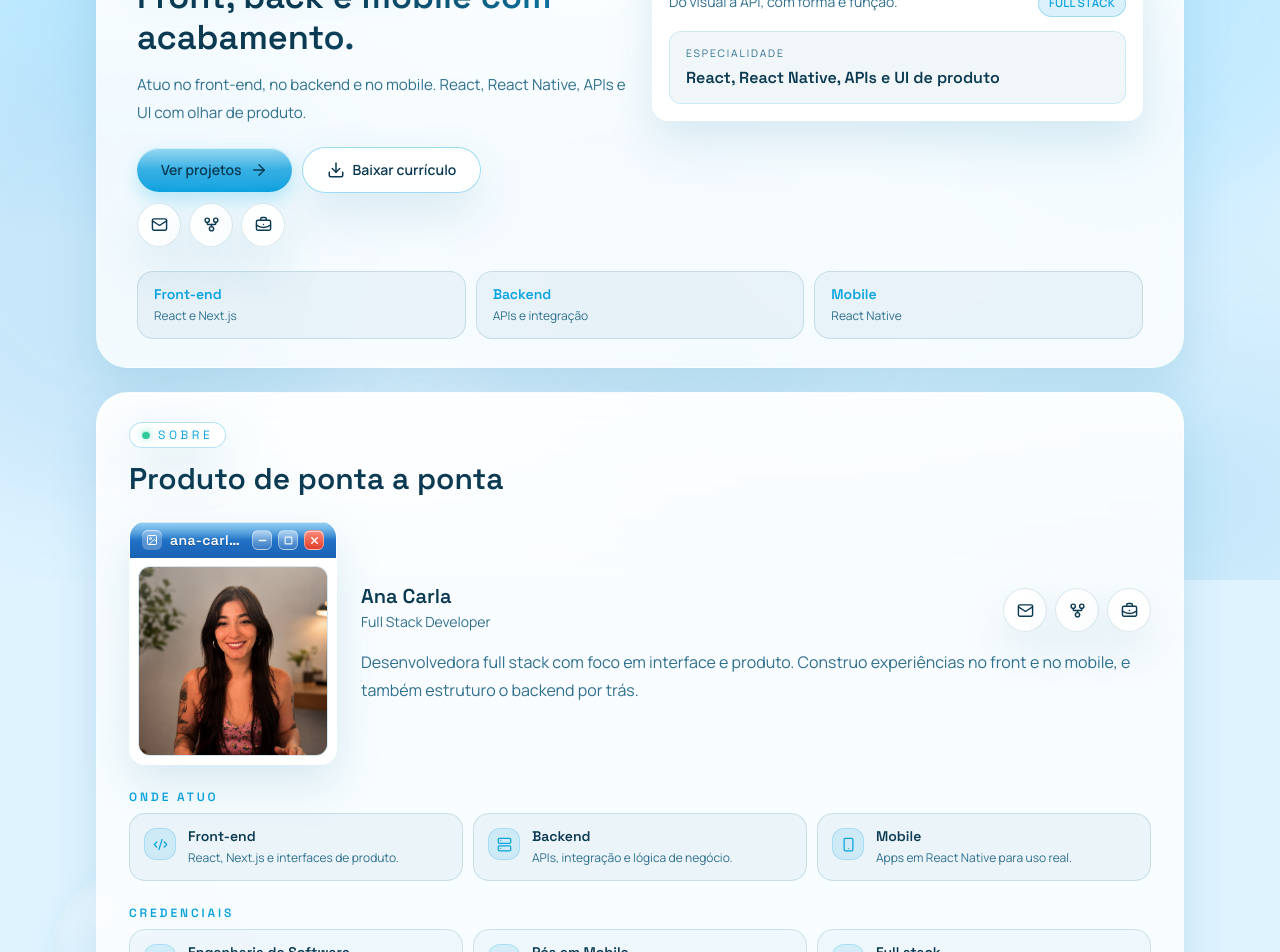
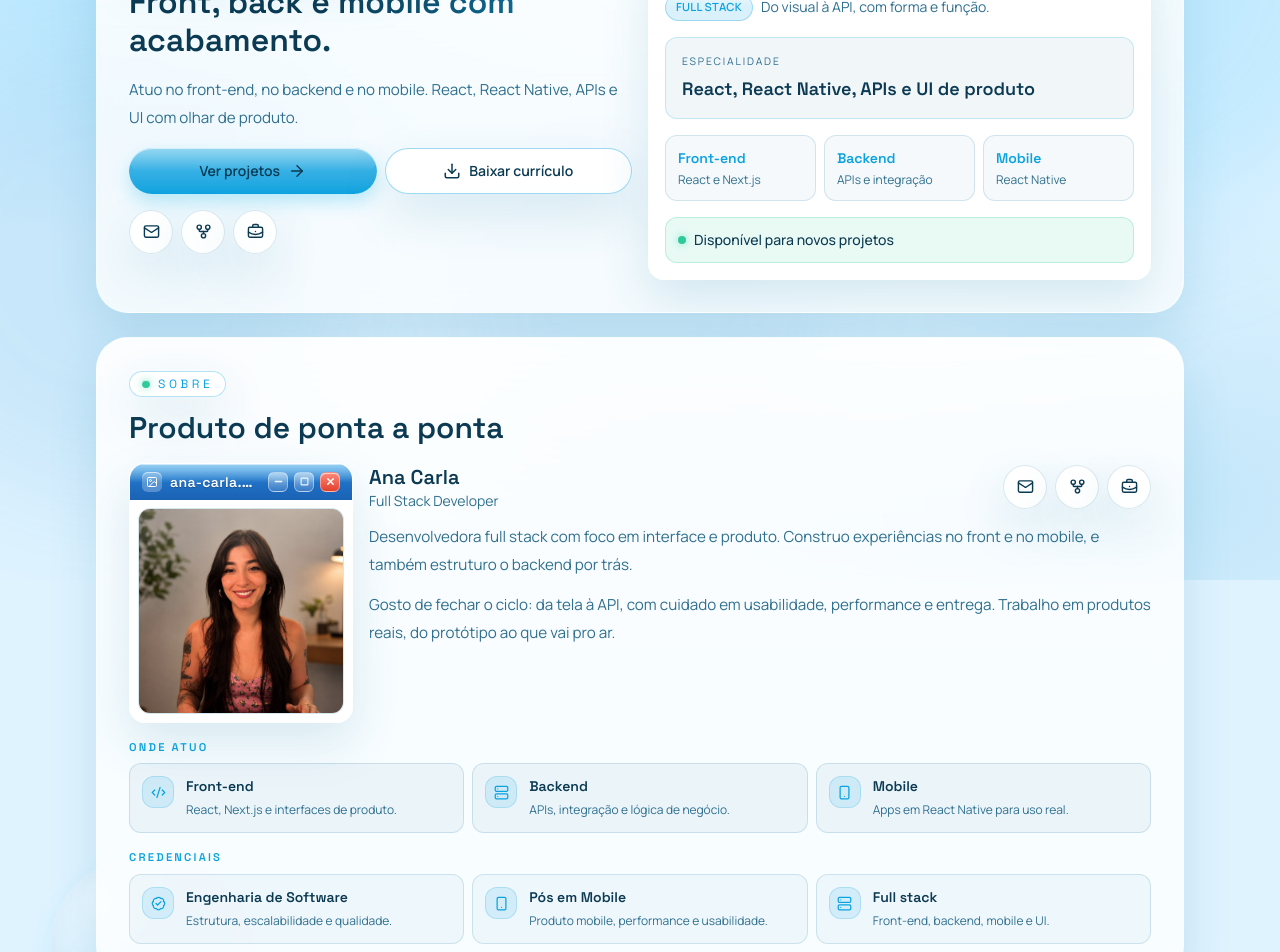
Before and after one commit to anacarlapaiva/portifolio_site, a Next.js app: page / in a window 1280 px wide. Shown: the part 220-1172 px from the top of the page. Built offline with nearby package versions, Linux system fonts and the light colour scheme.

Commit message:
style: espaçamento geral

```diff
--- a/src/features/portfolio/content.ts
+++ b/src/features/portfolio/content.ts
@@ -75,6 +75,7 @@ export type PortfolioContent = {
     specialtyLabel: string;
     specialtyValue: string;
     specialtyBadge: string;
+    labStatus: string;
   };
   about: {
     eyebrow: string;
@@ -237,6 +238,7 @@ const portfolioContent: Record<Locale, PortfolioContent> = {
       specialtyLabel: "Especialidade",
       specialtyValue: "React, React Native, APIs e UI de produto",
       specialtyBadge: "full stack",
+      labStatus: "Disponível para novos projetos",
     },
     about: {
       eyebrow: "Sobre",
@@ -247,6 +249,7 @@ const portfolioContent: Record<Locale, PortfolioContent> = {
       linkedinAria: "LinkedIn",
       paragraphs: [
         "Desenvolvedora full stack com foco em interface e produto. Construo experiências no front e no mobile, e também estruturo o backend por trás.",
+        "Gosto de fechar o ciclo: da tela à API, com cuidado em usabilidade, performance e entrega. Trabalho em produtos reais, do protótipo ao que vai pro ar.",
       ],
       focusTitle: "Onde atuo",
       focusAreas: [
@@ -474,6 +477,7 @@ const portfolioContent: Record<Locale, PortfolioContent> = {
       specialtyLabel: "Specialty",
       specialtyValue: "React, React Native, APIs, and product UI",
       specialtyBadge: "full stack",
+      labStatus: "Open to new projects",
     },
     about: {
       eyebrow: "About",
@@ -484,6 +488,7 @@ const portfolioContent: Record<Locale, PortfolioContent> = {
       linkedinAria: "LinkedIn",
       paragraphs: [
         "Full stack developer focused on interface and product. I build front-end and mobile experiences, and also structure the backend behind them.",
+        "I like closing the loop: from UI to API, with care for usability, performance, and delivery. I work on real products, from prototype to production.",
       ],
       focusTitle: "Where I work",
       focusAreas: [
@@ -684,6 +689,7 @@ const portfolioContent: Record<Locale, PortfolioContent> = {
       specialtyLabel: "Especialidad",
       specialtyValue: "React, React Native, APIs y UI de producto",
       specialtyBadge: "full stack",
+      labStatus: "Disponible para nuevos proyectos",
     },
     about: {
       eyebrow: "Sobre mí",
@@ -694,6 +700,7 @@ const portfolioContent: Record<Locale, PortfolioContent> = {
       linkedinAria: "LinkedIn",
       paragraphs: [
         "Desarrolladora full stack con foco en interfaz y producto. Construyo experiencias en front y mobile, y también estructuro el backend detrás.",
+        "Me gusta cerrar el ciclo: de la pantalla a la API, con cuidado en usabilidad, performance y entrega. Trabajo en productos reales, del prototipo a producción.",
       ],
       focusTitle: "Dónde actúo",
       focusAreas: [
--- a/src/features/portfolio/sections/about-section.tsx
+++ b/src/features/portfolio/sections/about-section.tsx
@@ -27,20 +27,26 @@ export function AboutSection() {
     <MotionReveal
       as="section"
       id="sobre"
-      className="min-w-0 scroll-mt-24 space-y-4 rounded-[1.5rem] border border-white/25 glass-panel px-4 py-5 sm:scroll-mt-28 sm:space-y-6 sm:rounded-[2rem] sm:px-8 sm:py-7"
+      className="min-w-0 scroll-mt-24 overflow-hidden rounded-[1.5rem] border border-white/25 glass-panel p-4 sm:scroll-mt-28 sm:rounded-[2rem] sm:p-6 lg:p-8"
     >
+      <div className="flex flex-col gap-4">
         <SectionHeading eyebrow={about.eyebrow} title={about.title} />
 
-      <div className="grid min-w-0 grid-cols-1 items-center gap-4 sm:grid-cols-[11.5rem_minmax(0,1fr)] sm:gap-6 lg:grid-cols-[13rem_minmax(0,1fr)]">
-        <div className="mx-auto w-full max-w-[13rem] sm:mx-0 sm:max-w-none">
-          <ProfilePhotoCard name="Ana Carla" alt={about.photoAlt} fallbackRole={about.fallbackRole} />
+        {/* Faixa única: foto compacta + texto. Sem coluna alta vs coluna vazia. */}
+        <div className="grid grid-cols-1 gap-4 sm:grid-cols-[13rem_minmax(0,1fr)] sm:items-start lg:grid-cols-[14rem_minmax(0,1fr)]">
+          <div className="mx-auto w-[12rem] sm:mx-0 sm:w-full">
+            <ProfilePhotoCard
+              name="Ana Carla"
+              alt={about.photoAlt}
+              fallbackRole={about.fallbackRole}
+            />
           </div>
 
-        <div className="flex min-w-0 flex-col justify-center gap-3 text-center sm:gap-4 sm:text-left">
-          <div className="flex flex-col items-center gap-3 sm:flex-row sm:flex-wrap sm:items-end sm:justify-between">
+          <div className="flex min-w-0 flex-col gap-3">
+            <div className="flex flex-wrap items-center justify-between gap-3">
               <div>
                 <h3 className="font-display text-xl font-semibold text-foreground">Ana Carla</h3>
-              <p className="mt-0.5 text-sm text-muted">{about.role}</p>
+                <p className="text-sm text-muted">{about.role}</p>
               </div>
               <div className="flex gap-2">
                 <ButtonLink
@@ -70,70 +76,75 @@ export function AboutSection() {
               </div>
             </div>
 
-          <p className="text-sm leading-6 text-muted sm:text-base sm:leading-7">
-            {about.paragraphs[0]}
-          </p>
+            <div className="flex flex-col gap-3 text-sm leading-6 text-muted sm:text-[0.95rem] sm:leading-7">
+              <p>{about.paragraphs[0]}</p>
+              {about.paragraphs[1] ? (
+                <p className="hidden sm:block">{about.paragraphs[1]}</p>
+              ) : null}
+            </div>
           </div>
         </div>
 
-      <div className="space-y-2">
-        <h3 className="font-display text-[0.7rem] font-semibold uppercase tracking-[0.2em] text-accent sm:text-xs sm:tracking-[0.24em]">
+        {/* 3 + 3 no mesmo ritmo */}
+        <div className="flex flex-col gap-2">
+          <p className="font-display text-[0.7rem] font-semibold uppercase tracking-[0.2em] text-accent">
             {about.focusTitle}
-        </h3>
-        <ul className="grid grid-cols-1 gap-2 min-[480px]:grid-cols-3 sm:gap-2.5">
+          </p>
+          <div className="grid grid-cols-1 gap-2 sm:grid-cols-3">
             {focusIcons.map((Icon, index) => {
               const item = about.focusAreas[index];
               if (!item) return null;
 
               return (
-              <li
+                <div
                   key={item.title}
-                className="flex items-start gap-3 rounded-2xl border border-line bg-inner-card px-3 py-2.5 sm:px-3.5 sm:py-3"
+                  className="flex items-start gap-3 rounded-xl border border-line bg-inner-card p-3"
                 >
                   <span
-                  className="mt-0.5 flex h-8 w-8 shrink-0 items-center justify-center rounded-xl border border-accent/20 bg-accent-soft text-accent"
+                    className="flex h-8 w-8 shrink-0 items-center justify-center rounded-xl border border-accent/20 bg-accent-soft text-accent"
                     aria-hidden="true"
                   >
                     <Icon size={15} />
                   </span>
                   <div className="min-w-0">
                     <p className="font-display text-sm font-semibold text-foreground">{item.title}</p>
-                  <p className="mt-0.5 text-xs leading-5 text-muted">{item.description}</p>
+                    <p className="mt-1 text-xs leading-5 text-muted">{item.description}</p>
                   </div>
-              </li>
+                </div>
               );
             })}
-        </ul>
+          </div>
         </div>
 
-      <div className="space-y-2">
-        <h3 className="font-display text-[0.7rem] font-semibold uppercase tracking-[0.2em] text-accent sm:text-xs sm:tracking-[0.24em]">
+        <div className="flex flex-col gap-2">
+          <p className="font-display text-[0.7rem] font-semibold uppercase tracking-[0.2em] text-accent">
             {about.credentialsTitle}
-        </h3>
-        <ul className="grid grid-cols-1 gap-2 min-[480px]:grid-cols-3 sm:gap-2.5">
+          </p>
+          <div className="grid grid-cols-1 gap-2 sm:grid-cols-3">
             {credentialIcons.map((Icon, index) => {
               const item = about.credentials[index];
               if (!item) return null;
 
               return (
-              <li
+                <div
                   key={item.title}
-                className="flex items-start gap-3 rounded-2xl border border-line bg-inner-card-subtle px-3 py-2.5 sm:px-3.5 sm:py-3"
+                  className="flex items-start gap-3 rounded-xl border border-line bg-inner-card-subtle p-3"
                 >
                   <span
-                  className="mt-0.5 flex h-8 w-8 shrink-0 items-center justify-center rounded-xl border border-accent/20 bg-accent-soft text-accent"
+                    className="flex h-8 w-8 shrink-0 items-center justify-center rounded-xl border border-accent/20 bg-accent-soft text-accent"
                     aria-hidden="true"
                   >
                     <Icon size={15} />
                   </span>
                   <div className="min-w-0">
                     <p className="font-display text-sm font-semibold text-foreground">{item.title}</p>
-                  <p className="mt-0.5 text-xs leading-5 text-muted">{item.description}</p>
+                    <p className="mt-1 text-xs leading-5 text-muted">{item.description}</p>
                   </div>
-              </li>
+                </div>
               );
             })}
-        </ul>
+          </div>
+        </div>
       </div>
     </MotionReveal>
   );
--- a/src/features/portfolio/sections/hero-section.tsx
+++ b/src/features/portfolio/sections/hero-section.tsx
@@ -1,12 +1,20 @@
 "use client";
 
-import { ArrowRight, BriefcaseBusiness, Download, GitFork, Mail } from "lucide-react";
+import {
+  ArrowRight,
+  BriefcaseBusiness,
+  Download,
+  FlaskConical,
+  GitFork,
+  Mail,
+} from "lucide-react";
 
 import { ButtonLink } from "@/components/ui/button";
 import { usePortfolioI18n } from "@/features/portfolio/portfolio-i18n";
 import { MotionReveal } from "@/shared/ui/motion-reveal";
 import { XpWindow } from "@/shared/ui/xp-window";
 
+/** Ritmo único de espaçamento: tudo usa gap-4 / p-4 */
 export function HeroSection() {
   const { content } = usePortfolioI18n();
   const { hero } = content;
@@ -15,35 +23,36 @@ export function HeroSection() {
     <section
       id="inicio"
       aria-label={hero.eyebrow}
-      className="min-w-0 scroll-mt-24 space-y-4 rounded-[1.5rem] border border-white/25 glass-panel px-4 py-5 xs:px-5 sm:scroll-mt-28 sm:space-y-6 sm:rounded-[2rem] sm:px-8 sm:py-7 lg:px-10"
+      className="min-w-0 scroll-mt-24 overflow-hidden rounded-[1.5rem] border border-white/25 glass-panel p-4 sm:scroll-mt-28 sm:rounded-[2rem] sm:p-6 lg:p-8"
     >
-      <div className="grid min-w-0 grid-cols-1 items-start gap-4 sm:gap-5 lg:grid-cols-2 lg:gap-6">
-        <MotionReveal className="flex min-w-0 flex-col gap-4 sm:gap-5">
-          <div className="space-y-3">
-            <span className="glass-panel inline-flex max-w-full items-center gap-2 rounded-full border border-accent/30 px-2.5 py-1 font-display text-[0.65rem] uppercase tracking-[0.18em] text-accent shadow-[var(--shadow-sm)] sm:px-3 sm:text-xs sm:tracking-[0.22em]">
+      <div className="grid min-w-0 grid-cols-1 gap-4 lg:grid-cols-2 lg:items-start lg:gap-4">
+        {/* Coluna A */}
+        <MotionReveal className="flex min-w-0 flex-col gap-4">
+          <span className="glass-panel inline-flex w-fit max-w-full items-center gap-2 rounded-full border border-accent/30 px-3 py-1 font-display text-[0.65rem] uppercase tracking-[0.18em] text-accent shadow-[var(--shadow-sm)] sm:text-xs">
             <span
               className="h-2 w-2 shrink-0 rounded-full bg-highlight [box-shadow:inset_0_1px_0_rgba(255,255,255,0.8),0_0_8px_rgba(95,230,194,0.8)]"
               aria-hidden="true"
             />
             <span className="truncate">{hero.eyebrow}</span>
           </span>
-            <h1 className="aero-heading font-display text-[1.5rem] leading-[1.2] font-semibold sm:text-[2rem] lg:text-[2.15rem]">
+
+          <h1 className="aero-heading font-display text-[1.5rem] leading-[1.2] font-semibold sm:text-[1.85rem] lg:text-[2rem]">
             {hero.title}
           </h1>
+
           <p className="text-sm leading-6 text-muted sm:text-[0.95rem] sm:leading-7">
             {hero.description}
           </p>
-          </div>
 
-          <div className="flex flex-col gap-2.5 sm:flex-row sm:flex-wrap sm:items-center">
-            <ButtonLink href="#projetos" className="w-full sm:w-auto">
+          <div className="grid grid-cols-1 gap-2 sm:grid-cols-2">
+            <ButtonLink href="#projetos" className="w-full">
               {hero.primaryCta}
               <ArrowRight size={18} aria-hidden="true" />
             </ButtonLink>
             <ButtonLink
               href={hero.resumeHref}
               variant="secondary"
-              className="w-full sm:w-auto"
+              className="w-full"
               target="_blank"
               rel="noreferrer"
               download={hero.resumeDownloadName}
@@ -51,7 +60,9 @@ export function HeroSection() {
               <Download size={18} aria-hidden="true" />
               {hero.secondaryCta}
             </ButtonLink>
-            <div className="flex items-center justify-center gap-2 pt-1 sm:justify-start sm:pt-0">
+          </div>
+
+          <div className="flex items-center gap-2">
             <ButtonLink
               href="mailto:acfpaiva99@gmail.com"
               variant="ghost"
@@ -81,43 +92,55 @@ export function HeroSection() {
               <BriefcaseBusiness size={17} />
             </ButtonLink>
           </div>
-          </div>
         </MotionReveal>
 
+        {/* Coluna B — mesma largura, mesmo gap interno */}
         <MotionReveal delay={0.08} className="min-w-0">
-          <XpWindow title={hero.labEyebrow} bodyClassName="space-y-3 p-3 sm:space-y-3.5 sm:p-4">
-            <div className="flex flex-col gap-2 sm:flex-row sm:items-start sm:justify-between sm:gap-3">
-              <p className="text-sm leading-6 text-muted">{hero.labDescription}</p>
-              <span className="aero-gloss w-fit shrink-0 rounded-full border border-accent/30 bg-accent/15 px-2.5 py-1 text-[0.7rem] font-semibold uppercase tracking-wide text-accent">
+          <XpWindow
+            title={hero.labEyebrow}
+            icon={<FlaskConical size={13} />}
+            bodyClassName="flex flex-col gap-4 p-4"
+          >
+            <div className="flex flex-wrap items-center gap-2">
+              <span className="aero-gloss rounded-full border border-accent/30 bg-accent/15 px-2.5 py-1 text-[0.7rem] font-semibold uppercase tracking-wide text-accent">
                 {hero.specialtyBadge}
               </span>
+              <p className="text-sm leading-6 text-muted">{hero.labDescription}</p>
             </div>
 
-            <div className="rounded-xl border border-accent/15 bg-inner-card px-3.5 py-3 sm:px-4 sm:py-3.5">
+            <div className="rounded-xl border border-accent/20 bg-inner-card p-4">
               <p className="text-[0.65rem] uppercase tracking-[0.18em] text-muted">
                 {hero.specialtyLabel}
               </p>
-              <p className="mt-1.5 font-display text-[0.95rem] font-semibold leading-snug text-foreground sm:text-base">
+              <p className="mt-2 font-display text-base font-semibold leading-snug text-foreground sm:text-lg">
                 {hero.specialtyValue}
               </p>
+            </div>
+
+            <ul className="grid grid-cols-3 gap-2">
+              {hero.stats.map((item) => (
+                <li
+                  key={item.value}
+                  className="min-w-0 rounded-xl border border-line bg-inner-card-subtle p-3"
+                >
+                  <p className="truncate font-display text-xs font-semibold text-accent sm:text-sm">
+                    {item.value}
+                  </p>
+                  <p className="mt-1 text-[0.65rem] leading-4 text-muted sm:text-xs">{item.label}</p>
+                </li>
+              ))}
+            </ul>
+
+            <div className="flex items-center gap-2 rounded-xl border border-highlight/25 bg-highlight/10 p-3">
+              <span
+                className="h-2 w-2 shrink-0 rounded-full bg-highlight [box-shadow:0_0_8px_rgba(95,230,194,0.85)]"
+                aria-hidden="true"
+              />
+              <p className="text-sm font-medium text-foreground">{hero.labStatus}</p>
             </div>
           </XpWindow>
         </MotionReveal>
       </div>
-
-      <MotionReveal delay={0.12}>
-        <ul className="grid grid-cols-1 gap-2 min-[400px]:grid-cols-3 min-[400px]:gap-2 sm:gap-2.5">
-          {hero.stats.map((item) => (
-            <li
-              key={item.value}
-              className="rounded-2xl border border-line bg-inner-card px-3.5 py-2.5 sm:px-4 sm:py-3"
-            >
-              <p className="font-display text-sm font-semibold text-accent">{item.value}</p>
-              <p className="mt-0.5 text-xs leading-5 text-muted">{item.label}</p>
-            </li>
-          ))}
-        </ul>
-      </MotionReveal>
     </section>
   );
 }
```
Lines whose indentation alone changed are shown as unchanged.
